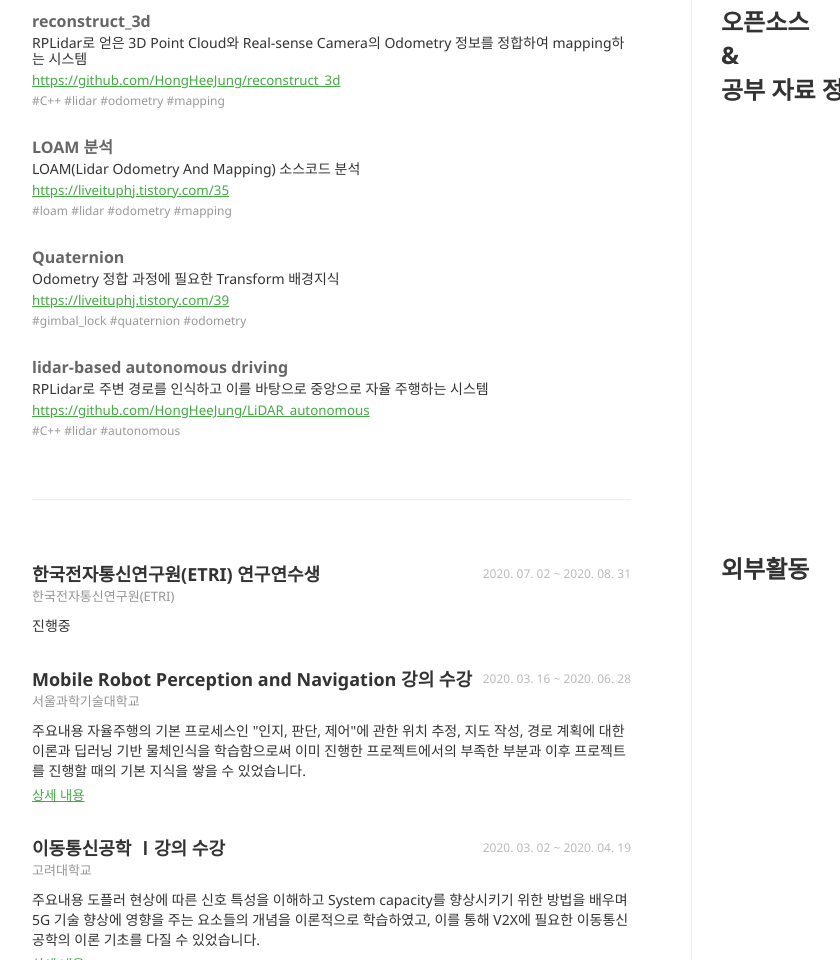
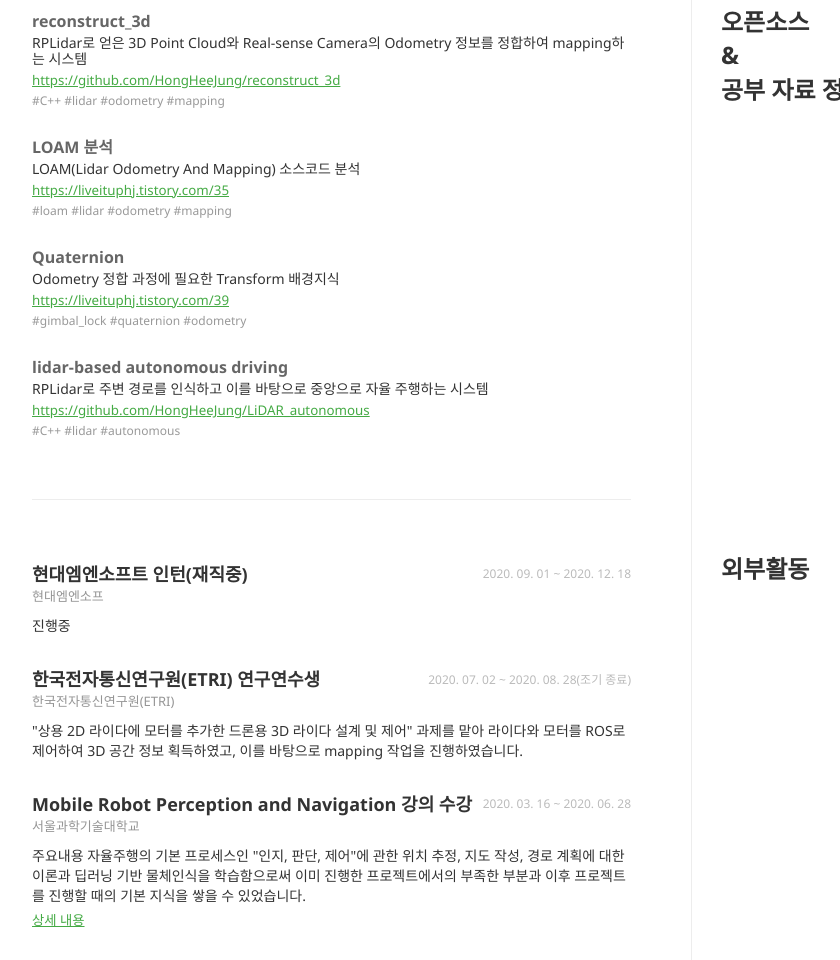
Before and after one commit to HongHeeJung/HongHeeJung.github.io, a plain HTML site: page index.html in a window 1280 px wide. Shown: the part 1388-2348 px from the top of the page, without its empty margins (188-1028 px from the left). Drawn offline with Linux system fonts and the light colour scheme.

Commit message:
Update index.html

```diff
--- a/index.html
+++ b/index.html
@@ -72,7 +72,7 @@
                   <h3><a href="#" target="_blank">산업 및 사회문제 해결을 위한 사물 분산 지능 핵심 원천 기술 개발</a></h3> <br>
                   <h3 style="color:#4a4"><a href="https://prezi.com/view/5628uvfOUbB1Rv6t1uBx/" target="_blank"><u>ppt</u></a></h3>
                   <p class="detail">
-                    "상용 2D 라이다에 모터를 추가한 드론용 3D 라이다 설계 및 제어" 과제를 맡아 라이다와 모터를 ROS로 제어하여 3D 공간 정보 획득하였고, 이를 바탕으로 mapping 작업을 진행하고 있습니다.
+                    "상용 2D 라이다에 모터를 추가한 드론용 3D 라이다 설계 및 제어" 과제를 맡아 라이다와 모터를 ROS로 제어하여 3D 공간 정보 획득하였고, 이를 바탕으로 mapping 작업을 진행하였습니다.
                     <blockquote>
                       Language: C++, C <br>
                       Embedded Board: Jetson TX2(Ubuntu 18.04+ROS), Arduino nano <br>
@@ -205,11 +205,20 @@
               <h2>외부활동</h2>
               <ul>
                 <li>
+                  <h3>현대엠엔소프트 인턴(재직중)</h3>
+                  <h4 class="organization">현대엠엔소프</h4>
+                  <span class="date">2020. 09. 01 ~ 2020. 12. 18</span>
+                  <p class="detail">
+                    진행중
+                  </p>
+                </li>
+
+                <li>
                   <h3>한국전자통신연구원(ETRI) 연구연수생</h3>
                   <h4 class="organization">한국전자통신연구원(ETRI)</h4>
-                  <span class="date">2020. 07. 02 ~ 2020. 08. 31</span>
+                  <span class="date">2020. 07. 02 ~ 2020. 08. 28(조기 종료)</span>
                   <p class="detail">
-                    진행중
+                    "상용 2D 라이다에 모터를 추가한 드론용 3D 라이다 설계 및 제어" 과제를 맡아 라이다와 모터를 ROS로 제어하여 3D 공간 정보 획득하였고, 이를 바탕으로 mapping 작업을 진행하였습니다.
                   </p>
                 </li>
 
```
